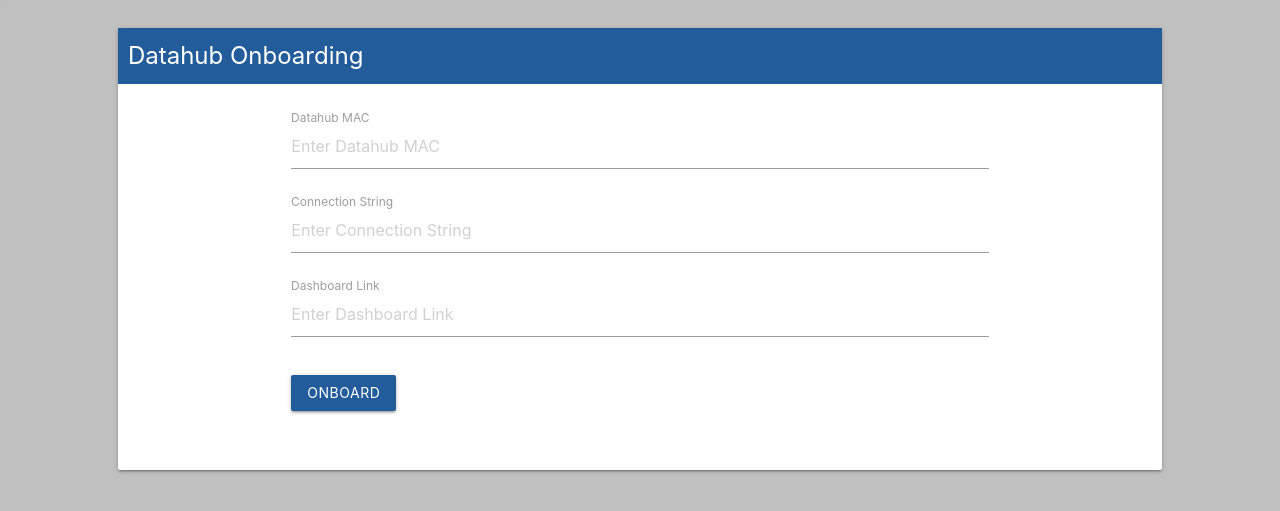
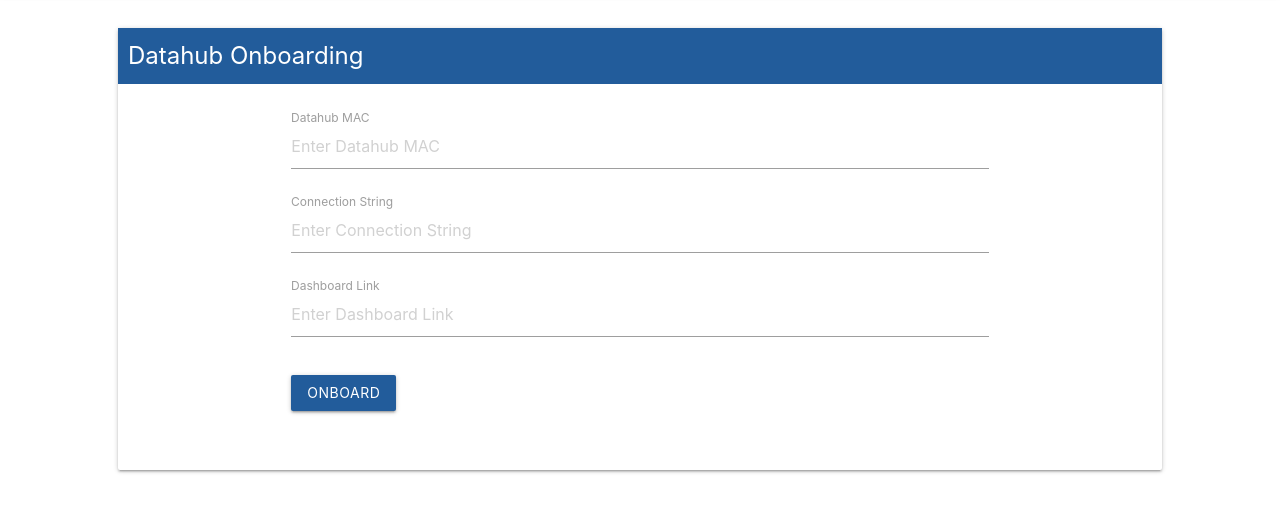
Before and after one commit to Rajdipchakraborty15/Edge-onboarding, a website: page form1.html in a window 1280 px wide. Shown: the part 69-580 px from the top of the page. Drawn offline with nearby package versions, Linux system fonts and the light colour scheme; files that its build step writes are made by us from their sources; files whose address does not match are found by name.

Commit message:
UI Background Color

```diff
--- a/form1.html
+++ b/form1.html
@@ -2,7 +2,7 @@
 <head>
     <title>MachineSense</title>
 
-	 <link rel="stylesheet" type="text/css" href="public/style.css">
+	 <!-- <link rel="stylesheet" type="text/css" href="public/style.css"> -->
 	 <link rel="stylesheet" type="text/css" href="https://cdnjs.cloudflare.com/ajax/libs/materialize/1.0.0/css/materialize.min.css">
 
 	 <script src="https://ajax.googleapis.com/ajax/libs/jquery/1.7.1/jquery.min.js"></script>
```
